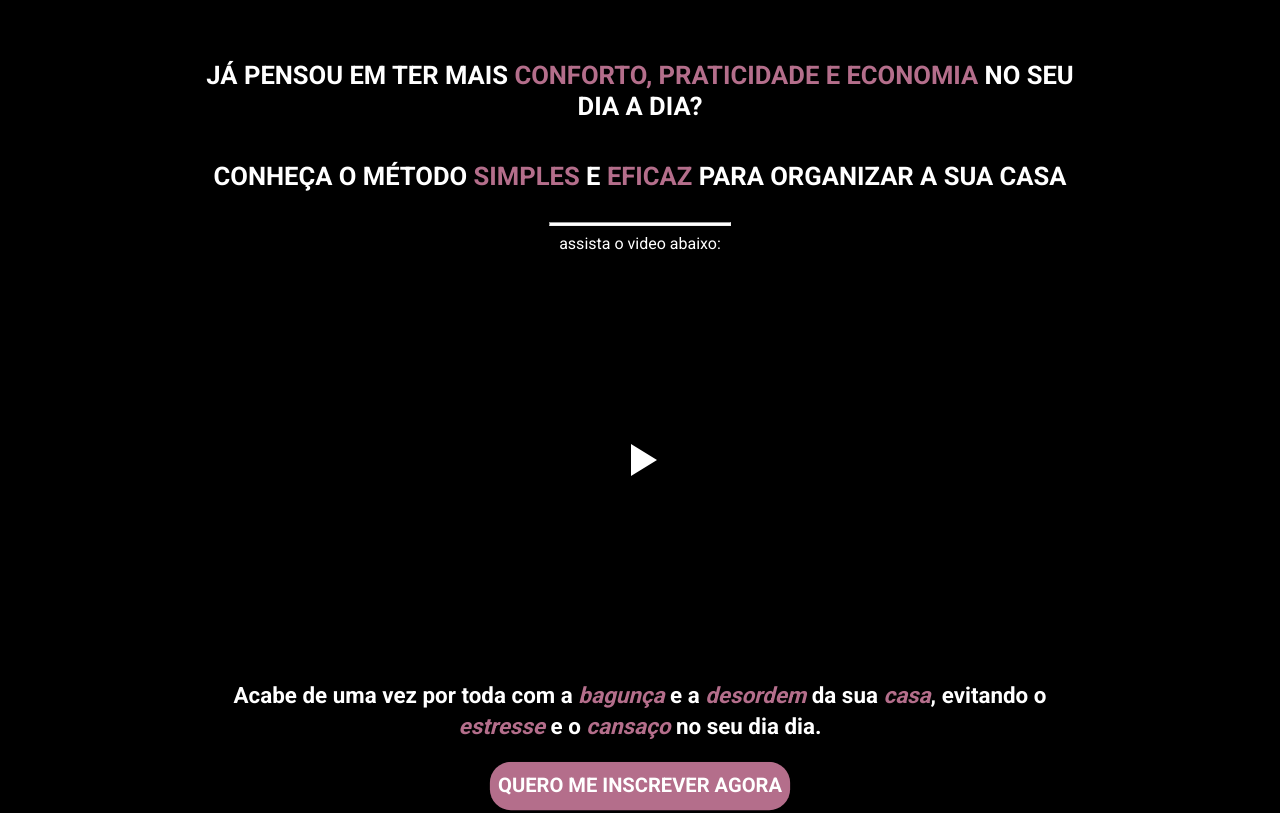
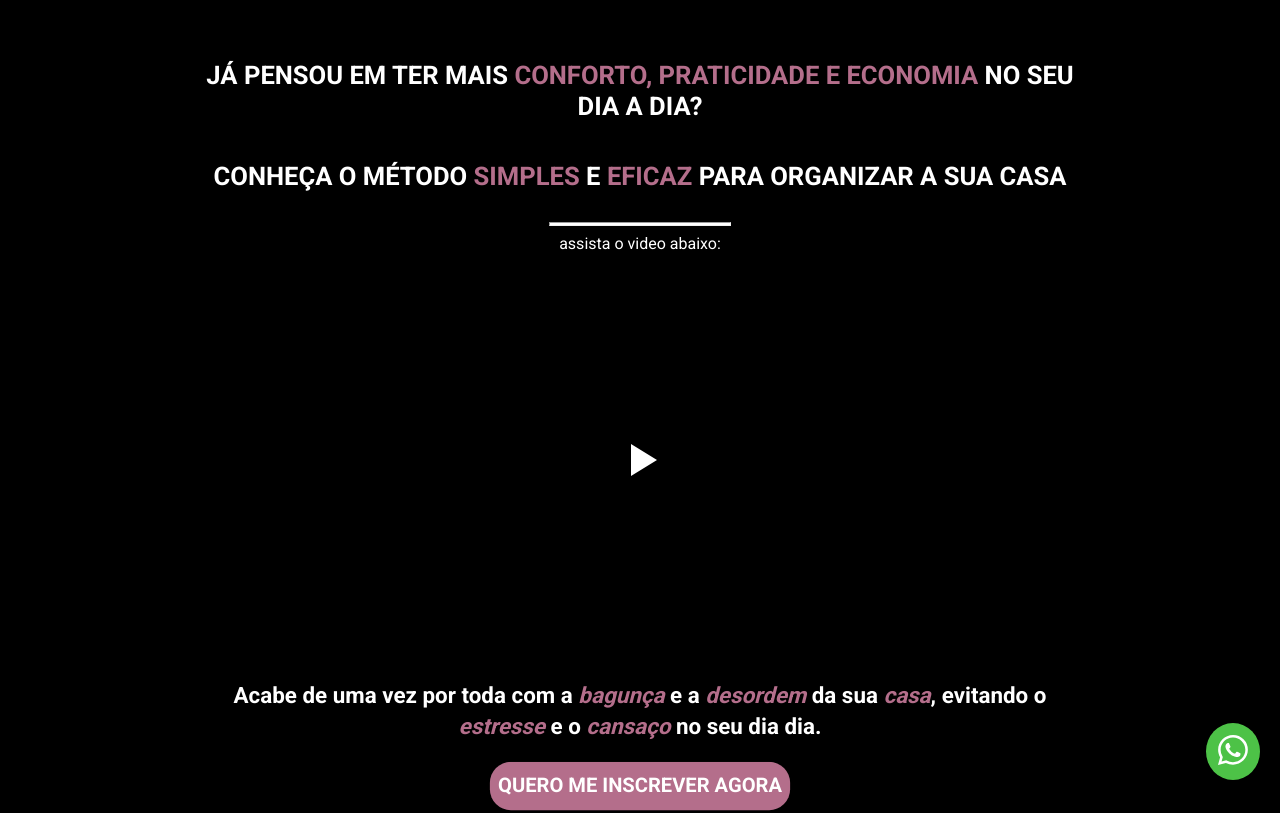
Before and after one commit to JuniorAlvesbr/leticiamartins.com.br-curso, a Next.js app: page / in a window 1280 px wide. Shown: the top 813 px of the page. Built offline with nearby package versions, Linux system fonts and the light colour scheme; no server answers.

Commit message:
create whatsapp link

```diff
--- a/components/CourseContent/styles.js
+++ b/components/CourseContent/styles.js
@@ -1,5 +1,5 @@
 import styled from 'styled-components'
-import { SubTitle, BlackLine, Text } from '../../object'
+import { SubTitle, Text } from '../../object'
 import Button from '../../object/Button'
 
 export const Container = styled.section`
--- /dev/null
+++ b/components/WhatsAppButton/index.js
@@ -0,0 +1,21 @@
+import { WhatsAppIcon, WhatsAppLink } from './styles'
+
+const whatsData = {
+  phone: "5544998138138",
+  space: "%20",
+  message: function () {
+    return (
+      `Oii${this.space}Leticia,${this.space}tudo${this.space}bem?${this.space}gostaria${this.space}de${this.space}saber${this.space}sobre${this.space}seu${this.space}trabalho${this.space}de...`
+    )
+  }
+}
+
+const link = `https://api.whatsapp.com/send?phone=${whatsData.phone}&text=${whatsData.message}`
+
+export default function WhatsAppButton() {
+  return (
+    <WhatsAppLink href={link} target="_blank">
+      <WhatsAppIcon />
+    </WhatsAppLink>
+  )
+}
--- /dev/null
+++ b/components/WhatsAppButton/styles.js
@@ -0,0 +1,18 @@
+import styled from 'styled-components'
+import { BsWhatsapp } from "react-icons/bs"
+
+export const WhatsAppIcon = styled(BsWhatsapp)`
+  color: #ffffff;
+  font-size: 30px;
+  `
+
+export const WhatsAppLink = styled.a.attrs({
+  rel: "noopener noreferrer"
+})`
+  position: fixed;
+  right: 20px;
+  bottom: 20px;
+  background-color: #4dc247;
+  padding: 12px;
+  border-radius: 50%;
+`
--- a/pages/index.js
+++ b/pages/index.js
@@ -9,6 +9,7 @@ import Garantia from "../components/Garantia"
 import Questions from "../components/Questions"
 import LastWorks from "../components/LastWorks"
 import Footer from "../components/Footer"
+import WhatsAppButton from "../components/WhatsappButton"
 
 function Home() {
   return (
@@ -32,6 +33,7 @@ function Home() {
           Todos os direitos reservados por - Leticia Martins - Personal Organizer
         </Footer>
       </footer>
+      <WhatsAppButton />
     </>
   )
 }
```
